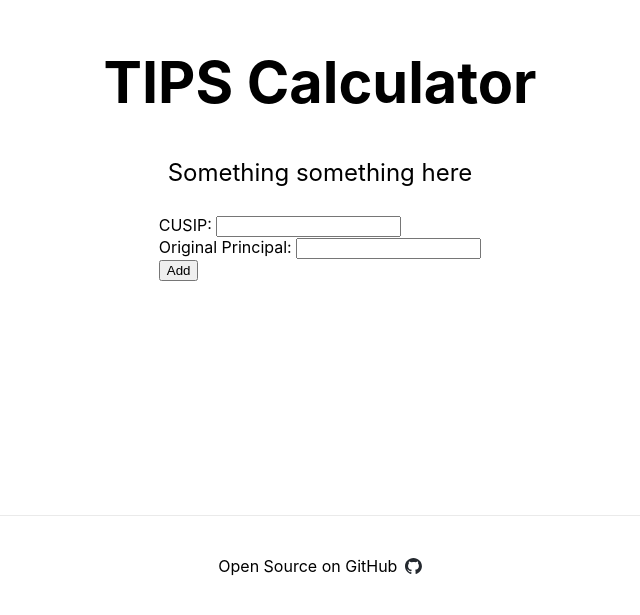
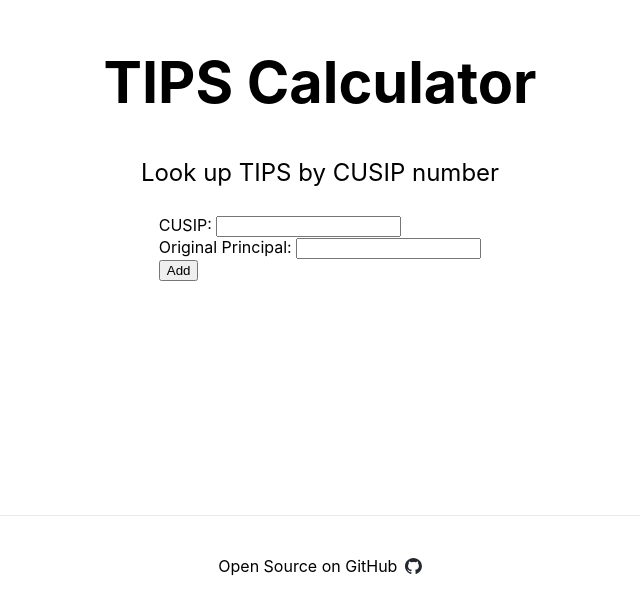
Before and after one commit to dabutvin/tips-calculator, a Next.js app: page / in a window 1280 px wide. Shown: the part 185-800 px from the top of the page, without its empty margins (320-960 px from the left). Built offline with nearby package versions, Linux system fonts and the light colour scheme.

Commit message:
update placeholder text

```diff
--- a/app/page.js
+++ b/app/page.js
@@ -8,7 +8,7 @@ export default function Home() {
         <div className={styles.container}>
             <main className={styles.main}>
                 <h1 className={styles.title}>TIPS Calculator</h1>
-                <p className={styles.description}>Something something here</p>
+                <p className={styles.description}>Look up TIPS by CUSIP number</p>
                 <CusipList />
             </main>
 
```
